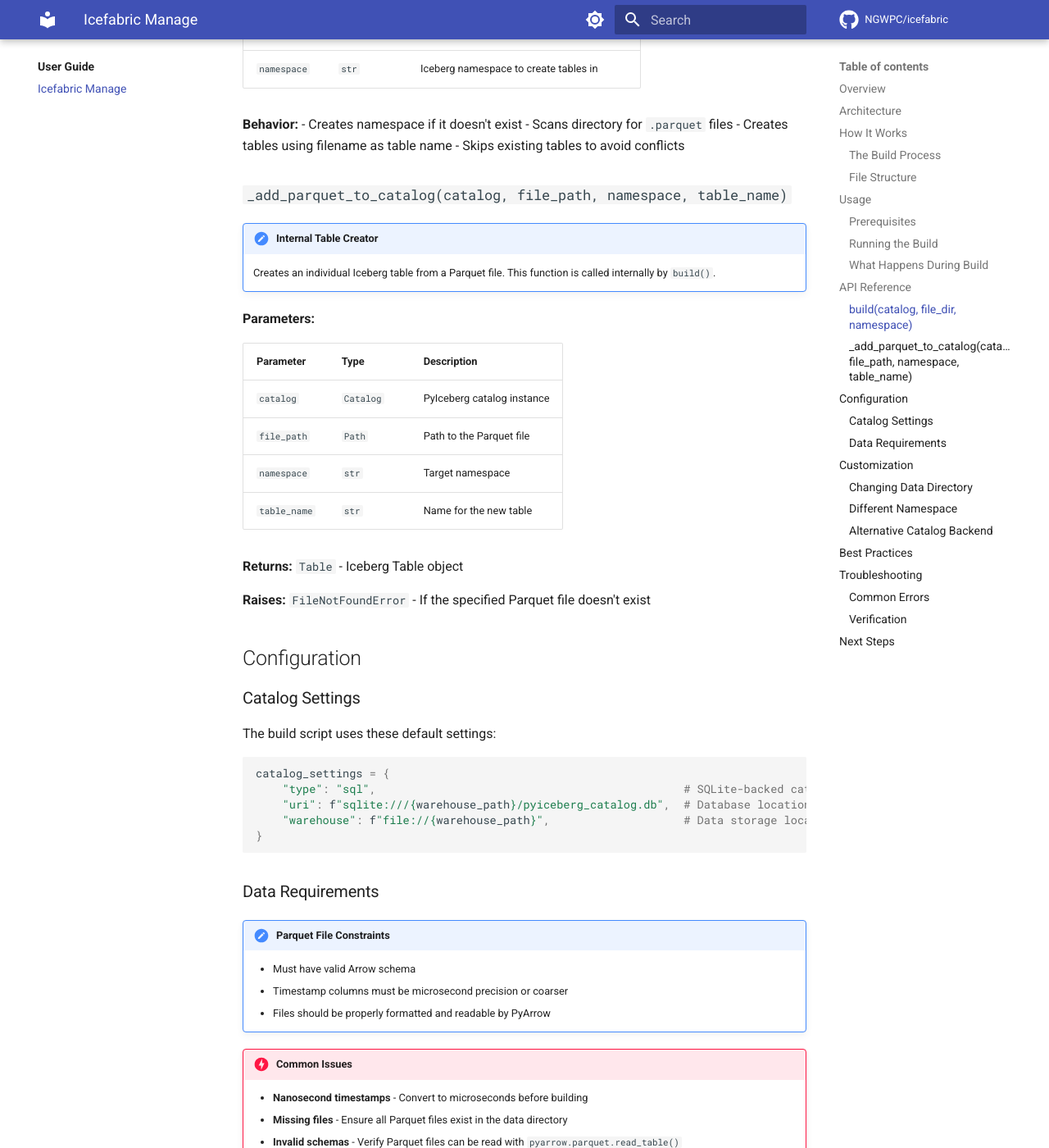
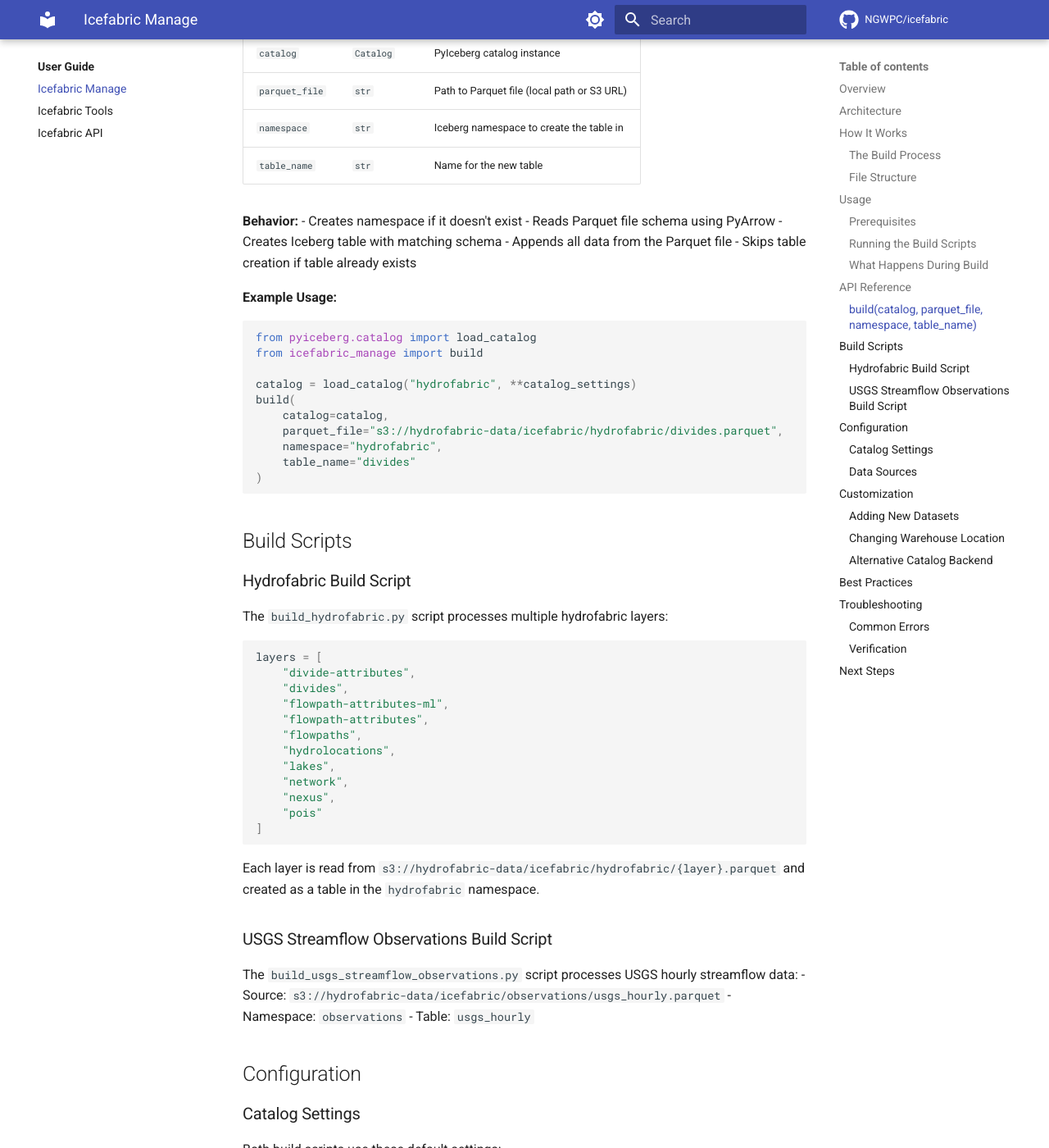
Before and after one commit to NGWPC/icefabric-archive, an MkDocs documentation site: the page built from docs/user_guide/icefabric_manage.md, in a window 1280 px wide and 1400 px high, scrolled down 2633 px. Shown: the whole window at 82% size. Built offline with MkDocs 1.6.1 and Material for MkDocs 9.7.7, drawn with Linux system fonts in a browser that asks for light colours; comment, search, counter and statistics services are not loaded; some of the changed text lies outside the part shown.

Commit message:
updated datetime, removed unused files, added docs

````diff
--- a/docs/user_guide/icefabric_manage.md
+++ b/docs/user_guide/icefabric_manage.md
@@ -2,44 +2,41 @@
 
 ## Overview
 
-IceFabric Manage is a Python package that simplifies building Apache Iceberg catalogs from Parquet files
+IceFabric Manage is a Python package that simplifies building Apache Iceberg catalogs from Parquet files stored on S3 or locally.
 
 ## Architecture
 
 The system consists of two main components:
 
 1. **Core API** (`src/icefabric_manage/_api.py`) - Contains the table building logic
-2. **Build Scripts** (`scripts/`) - Orchestrates the catalog creation process
+2. **Build Scripts** (`scripts/`) - Orchestrates the catalog creation process for specific datasets
 
 ## How It Works
 
 !!! info "Build Process Overview"
-    The system automatically converts Parquet files into queryable Iceberg tables through a simple directory scan and conversion process.
+    The system converts individual Parquet files (local or S3) into queryable Iceberg tables through a simple file-by-file conversion process.
 
 ### The Build Process
 
-1. **Create Catalog** - Sets up a SQLite-backed Apache Iceberg catalog
-2. **Scan Directory** - Finds all `.parquet` files in the specified data directory
-3. **Create Tables** - For each Parquet file, creates a corresponding Iceberg table
+1. **Create Catalog** - Sets up a SQLite-backed Apache Iceberg catalog in `/tmp/warehouse`
+2. **Create Namespace** - Creates the specified namespace if it doesn't exist
+3. **Create Tables** - For each specified Parquet file, creates a corresponding Iceberg table
 4. **Populate Data** - Appends the Parquet data to the newly created Iceberg tables
 
 ### File Structure
 
-!!! note "File Hierarchy"
-    The below files only show the hydrofabric. This logic can be extended to any tabular data managed by Apache Iceberg.
+!!! note "Project Structure"
+    The warehouse is now stored in `/tmp/warehouse` and supports both S3 and local Parquet files.
 
 ```text
 project/
 ├── src/icefabric_manage/
-│   └── _api.py                 # Core table building functions
-├── build_hydrofabric.py        # Main build script
-└── data/
-    ├── warehouse/              # Iceberg catalog storage (auto-created)
-    │   └── pyiceberg_catalog.db
-    └── hydrofabric/            # Source Parquet files
-        ├── divides.parquet
-        ├── nexus.parquet
-        └── ...
+│   └── _api.py                      # Core table building functions
+├── scripts/
+│   ├── build_hydrofabric.py         # Hydrofabric dataset build script
+│   └── build_usgs_streamflow_observations.py  # USGS observations build script
+/tmp/warehouse/                  # Iceberg catalog storage (auto-created)
+└── pyiceberg_catalog.db
 ```
 
 ## Usage
@@ -48,78 +45,116 @@ project/
 
 !!! warning "Important Requirements"
     - The `icefabric_manage` package must be installed through `uv sync`
-    - There must be parquet files locally to build from. These files are to be downloaded from the NGWPC S3 bucket @ `s3://hydrofabric-data/icefabric/` and placed in `src/icefabric_manage/data/`
+    - AWS credentials configured for S3 access (if using S3 files)
+    - Environment variables loaded via `.env` file
 
-### Running the Build
+### Running the Build Scripts
 
-To build a specific table, one must be working/CD into the `scripts/` directory
+To build the hydrofabric dataset, run from the `scripts/` directory:
 ```bash
 python build_hydrofabric.py
 ```
 
+To build USGS streamflow observations:
+```bash
+python build_usgs_streamflow_observations.py
+```
+
 !!! success "Expected Output"
     ```text
-    Created hydrofabric namespace
+    building layer: divide-attributes
+    building layer: divides
+    building layer: flowpath-attributes-ml
+    ...
     Build successful
     ```
 
 ### What Happens During Build
 
-1. **Warehouse Setup** - Creates `../data/warehouse/` directory if it doesn't exist
+1. **Warehouse Setup** - Creates `/tmp/warehouse/` directory if it doesn't exist
 2. **Catalog Configuration** - Sets up SQLite catalog with file-based storage
-3. **Namespace Creation** - Creates the `hydrofabric` namespace if it doesn't exist
-4. **Table Creation** - For each `.parquet` file in `../data/hydrofabric/`:
-    - Uses the filename (without extension) as the table name
-    - Reads the Parquet schema and creates matching Iceberg table
+3. **Namespace Creation** - Creates the specified namespace if it doesn't exist
+4. **Table Creation** - For each specified Parquet file:
+    - Reads the Parquet file (from S3 or local path)
+    - Creates an Iceberg table with matching schema
     - Appends all data from the Parquet file to the Iceberg table
     - Skips files if tables already exist
 
 ## API Reference
 
-### `build(catalog, file_dir, namespace)`
+### `build(catalog, parquet_file, namespace, table_name)`
 
 !!! function "Main Build Function"
-    Orchestrates the catalog building process by scanning a directory and creating Iceberg tables from Parquet files.
+    Creates an Iceberg table from a single Parquet file (local or S3).
 
 **Parameters:**
 
 | Parameter | Type | Description |
 |-----------|------|-------------|
 | `catalog` | `Catalog` | PyIceberg catalog instance |
-| `file_dir` | `Path` | Directory containing Parquet files to process |
-| `namespace` | `str` | Iceberg namespace to create tables in |
+| `parquet_file` | `str` | Path to Parquet file (local path or S3 URL) |
+| `namespace` | `str` | Iceberg namespace to create the table in |
+| `table_name` | `str` | Name for the new table |
 
 **Behavior:**
 - Creates namespace if it doesn't exist
-- Scans directory for `.parquet` files
-- Creates tables using filename as table name
-- Skips existing tables to avoid conflicts
+- Reads Parquet file schema using PyArrow
+- Creates Iceberg table with matching schema
+- Appends all data from the Parquet file
+- Skips table creation if table already exists
 
-### `_add_parquet_to_catalog(catalog, file_path, namespace, table_name)`
+**Example Usage:**
+```python
+from pyiceberg.catalog import load_catalog
+from icefabric_manage import build
 
-!!! function "Internal Table Creator"
-    Creates an individual Iceberg table from a Parquet file. This function is called internally by `build()`.
+catalog = load_catalog("hydrofabric", **catalog_settings)
+build(
+    catalog=catalog,
+    parquet_file="s3://hydrofabric-data/icefabric/hydrofabric/divides.parquet",
+    namespace="hydrofabric",
+    table_name="divides"
+)
+```
 
-**Parameters:**
+## Build Scripts
 
-| Parameter | Type | Description |
-|-----------|------|-------------|
-| `catalog` | `Catalog` | PyIceberg catalog instance |
-| `file_path` | `Path` | Path to the Parquet file |
-| `namespace` | `str` | Target namespace |
-| `table_name` | `str` | Name for the new table |
+### Hydrofabric Build Script
 
-**Returns:** `Table` - Iceberg Table object
+The `build_hydrofabric.py` script processes multiple hydrofabric layers:
 
-**Raises:** `FileNotFoundError` - If the specified Parquet file doesn't exist
+```python
+layers = [
+    "divide-attributes",
+    "divides",
+    "flowpath-attributes-ml",
+    "flowpath-attributes",
+    "flowpaths",
+    "hydrolocations",
+    "lakes",
+    "network",
+    "nexus",
+    "pois"
+]
+```
+
+Each layer is read from `s3://hydrofabric-data/icefabric/hydrofabric/{layer}.parquet` and created as a table in the `hydrofabric` namespace.
+
+### USGS Streamflow Observations Build Script
+
+The `build_usgs_streamflow_observations.py` script processes USGS hourly streamflow data:
+- Source: `s3://hydrofabric-data/icefabric/observations/usgs_hourly.parquet`
+- Namespace: `observations`
+- Table: `usgs_hourly`
 
 ## Configuration
 
 ### Catalog Settings
 
-The build script uses these default settings:
+Both build scripts use these default settings:
 
 ```python
+warehouse_path = Path("/tmp/warehouse")
 catalog_settings = {
     "type": "sql",                                              # SQLite-backed catalog
     "uri": f"sqlite:///{warehouse_path}/pyiceberg_catalog.db",  # Database location
@@ -127,39 +162,64 @@ catalog_settings = {
 }
 ```
 
-### Data Requirements
+### Data Sources
 
-!!! note "Parquet File Constraints"
-    - Must have valid Arrow schema
-    - Timestamp columns must be microsecond precision or coarser
-    - Files should be properly formatted and readable by PyArrow
+!!! note "Supported File Locations"
+    - **S3 URLs**: `s3://bucket-name/path/to/file.parquet`
+    - **Local paths**: `/path/to/local/file.parquet`
+    - **Relative paths**: `./data/file.parquet`
 
 !!! danger "Common Issues"
+    - **S3 Access** - Ensure AWS credentials are properly configured
     - **Nanosecond timestamps** - Convert to microseconds before building
-    - **Missing files** - Ensure all Parquet files exist in the data directory
     - **Invalid schemas** - Verify Parquet files can be read with `pyarrow.parquet.read_table()`
 
 ## Customization
 
-### Changing Data Directory
+### Adding New Datasets
 
-Modify the `data_dir` path in `build_hydrofabric.py`:
+Create a new build script following this pattern:
 
 ```python
-data_dir = Path("/path/to/your/parquet/files")
+from pathlib import Path
+from dotenv import load_dotenv
+from pyiceberg.catalog import load_catalog
+from icefabric_manage import build
+
+load_dotenv()
+
+if __name__ == "__main__":
+    warehouse_path = Path("/tmp/warehouse")
+    warehouse_path.mkdir(exist_ok=True)
+    catalog_settings = {
+        "type": "sql",
+        "uri": f"sqlite:///{warehouse_path}/pyiceberg_catalog.db",
+        "warehouse": f"file://{warehouse_path}",
+    }
+
+    namespace = "your_namespace"
+    catalog = load_catalog(namespace, **catalog_settings)
+
+    build(
+        catalog=catalog,
+        parquet_file="path/to/your/file.parquet",
+        namespace=namespace,
+        table_name="your_table_name",
+    )
+    print("Build successful")
 ```
 
-### Different Namespace
+### Changing Warehouse Location
 
-Change the namespace name:
+Modify the `warehouse_path` in your build script:
 
 ```python
-namespace = "your_namespace"
+warehouse_path = Path("/your/custom/warehouse/path")
 ```
 
 ### Alternative Catalog Backend
 
-Replace SQLite with other supported backends (PostgreSQL, etc.):
+Replace SQLite with other supported backends:
 
 ```python
 catalog_settings = {
@@ -172,11 +232,12 @@ catalog_settings = {
 ## Best Practices
 
 !!! tip "Recommendations"
-    1. **File Naming** - Use descriptive Parquet filenames as they become table names
+    1. **Table Naming** - Use descriptive table names that reflect the data content
     2. **Data Preparation** - Ensure timestamps are properly formatted before building
     3. **Incremental Builds** - The system skips existing tables, making it safe to re-run
-    4. **Testing** - Test with a small subset of files first
-    5. **Backup** - Keep original Parquet files as the build process doesn't modify them
+    4. **Environment Variables** - Use `.env` files for configuration management
+    5. **S3 Credentials** - Ensure proper AWS credentials for S3 access
+    6. **Testing** - Test with individual files before processing large datasets
 
 ## Troubleshooting
 
@@ -188,15 +249,21 @@ catalog_settings = {
     ```
     **Solution:** Convert timestamps to microsecond precision in your Parquet files
 
+!!! failure "S3 Access Denied"
+    ```text
+    AccessDenied: Access Denied
+    ```
+    **Solution:** Verify AWS credentials and S3 bucket permissions
+
 !!! failure "File Not Found"
     ```text
-    FileNotFoundError: Cannot find parquet data dir
+    FileNotFoundError: Cannot find parquet file
     ```
-    **Solution:** Verify the `data_dir` path exists and contains `.parquet` files
+    **Solution:** Verify the S3 URL or local file path is correct
 
-!!! info "Schema Conflicts"
+!!! info "Table Already Exists"
     ```text
-    Table already exists
+    Table {table_name} already exists. Skipping build
     ```
     **Solution:** This is expected behavior - existing tables are skipped safely
 
@@ -207,10 +274,16 @@ After building, verify your catalog:
 ```python
 from pyiceberg.catalog import load_catalog
 
+catalog_settings = {
+    "type": "sql",
+    "uri": "sqlite:////tmp/warehouse/pyiceberg_catalog.db",
+    "warehouse": "file:///tmp/warehouse",
+}
+
 catalog = load_catalog("hydrofabric", **catalog_settings)
 print(catalog.list_tables("hydrofabric"))  # List all tables
-table = catalog.load_table("hydrofabric.streamflow")  # Load specific table
-print(table.scan().to_pandas())  # Query data
+table = catalog.load_table("hydrofabric.divides")  # Load specific table
+print(table.scan().to_pandas().head())  # Query sample data
 ```
 
 ## Next Steps
@@ -220,5 +293,6 @@ Once tables are built, you can:
 - Build FastAPI endpoints to serve data
 - Connect to analytics tools that support Iceberg
 - Perform time-series analysis on the structured data
+- Use the tables for geospatial analysis and visualization
 
-The Iceberg format provides ACID transactions, schema evolution, and efficient querying capabilities for your hydrofabric datasets.
+The Iceberg format provides ACID transactions, schema evolution, and efficient querying capabilities for your hydrofabric and observational datasets.
--- a/mkdocs.yml
+++ b/mkdocs.yml
@@ -51,3 +51,5 @@ nav:
   - User Guide:
     - user_guide/index.md
     - Icefabric Manage: user_guide/icefabric_manage.md
+    - Icefabric Tools: user_guide/icefabric_tools.md
+    - Icefabric API: user_guide/icefabric_api.md
````
Also changed, not shown: docs/user_guide/icefabric_api.md (added, +167 -0 lines), docs/user_guide/index.md (+6 -3 lines), docs/user_guide/icefabric_tools.md (added), 2 other files.
